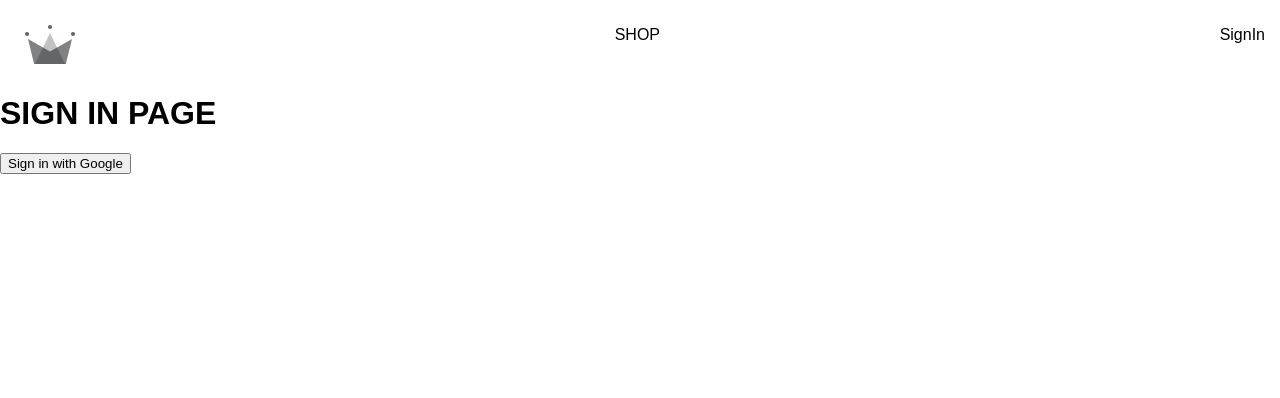
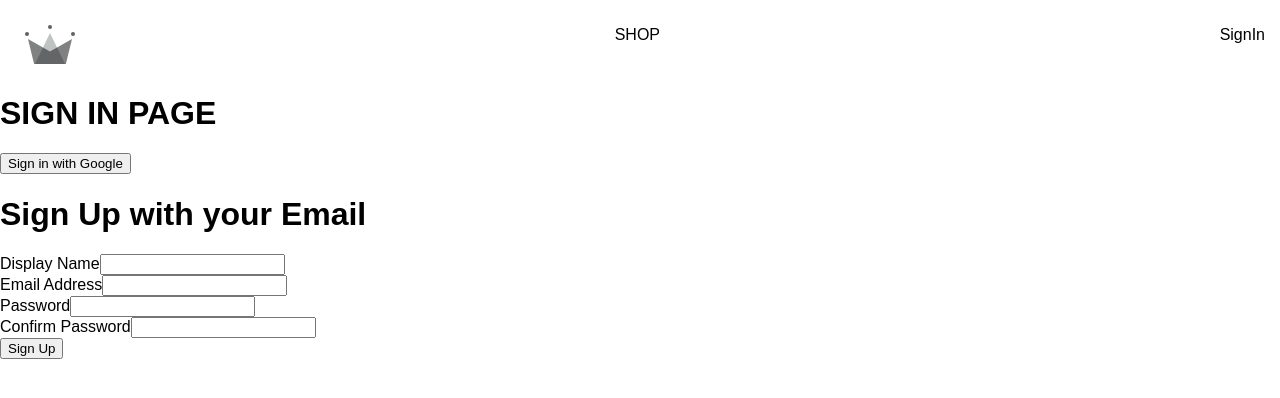
Before and after one commit to ZhangMYihua/crwn-clothing-v2, a React (Create React App) app: page /signin in a window 1280 px wide. Shown: the top 398 px of the page. Built offline with nearby package versions, Linux system fonts and the light colour scheme; a web font is replaced by a local one.

Commit message:
setting up signUP form

```diff
--- /dev/null
+++ b/src/Components/sign-up-form/SignUpForm.jsx
@@ -0,0 +1,56 @@
+import React, {useState} from 'react';
+
+
+const defaultFormFields = {
+    displayName: '',
+    email: '',
+    password: '',
+    confirmPassword: ''
+}
+const SignUpForm = () => {
+
+    const [formFields, setFormFields] = useState(defaultFormFields)
+    const {displayName, email, password, confirmPassword} = formFields
+
+    const handleChange = (event) => {
+        // console.log(event.target.name);
+        // switch (event.target.name) {
+        //     case 'displayName':
+        //         setFormFields({...formFields, displayName: event.target.value})
+        //         break
+        //     case 'email':
+        //         setFormFields({...formFields, email: event.target.value})
+        //         break
+        //     case 'password':
+        //         setFormFields({...formFields, password: event.target.value})
+        //         break
+        //     case 'confirmPassword':
+        //         setFormFields({...formFields, confirmPassword: event.target.value})
+        //         break
+        // }
+        setFormFields({...formFields, [event.target.name]: event.target.value})
+        console.log(formFields);
+    }
+
+
+    return (
+        <div>
+            <h1>Sign Up with your Email</h1>
+            <form onSubmit={() => {
+                setFormFields()
+            }}>
+                <label>Display Name</label>
+                <input required={true} type="text" onChange={handleChange} name={'displayName'}/><br/>
+                <label>Email Address</label>
+                <input required={true} type="email" onChange={handleChange} name={'email'}/><br/>
+                <label>Password</label>
+                <input required={true} type="password" onChange={handleChange} name={'password'}/><br/>
+                <label>Confirm Password</label>
+                <input required={true} type="password" onChange={handleChange} name={'confirmPassword'}/><br/>
+                <button type={'submit'}>Sign Up</button>
+            </form>
+        </div>
+    );
+};
+
+export default SignUpForm;
--- a/src/Routes/sign-in/SignIn.jsx
+++ b/src/Routes/sign-in/SignIn.jsx
@@ -1,4 +1,5 @@
 import {signInWithGooglePopup, createUserDocumentFromAuth} from "../../utils/firebase/firebase.utils";
+import SignUpForm from "../../Components/sign-up-form/SignUpForm";
 
 
 export const SignIn = () => {
@@ -10,7 +11,8 @@ export const SignIn = () => {
     return (
         <div>
             <h1>SIGN IN PAGE</h1>
-            <button onClick={logGoogleUser}>Sign in with Google</button>
+            <button onClick={logGoogleUser}>Sign in with Google</button><br/>
+            <SignUpForm />
         </div>
     )
 }
```
